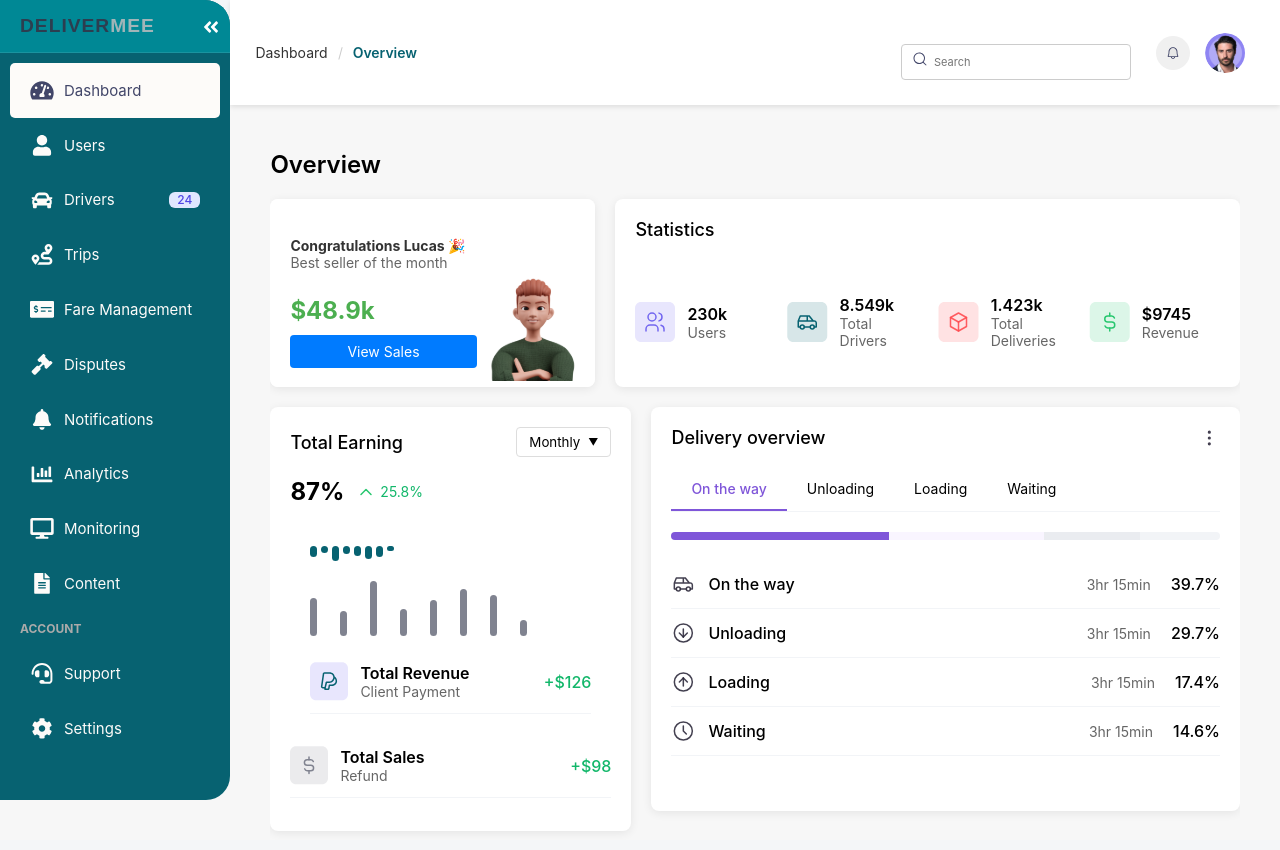
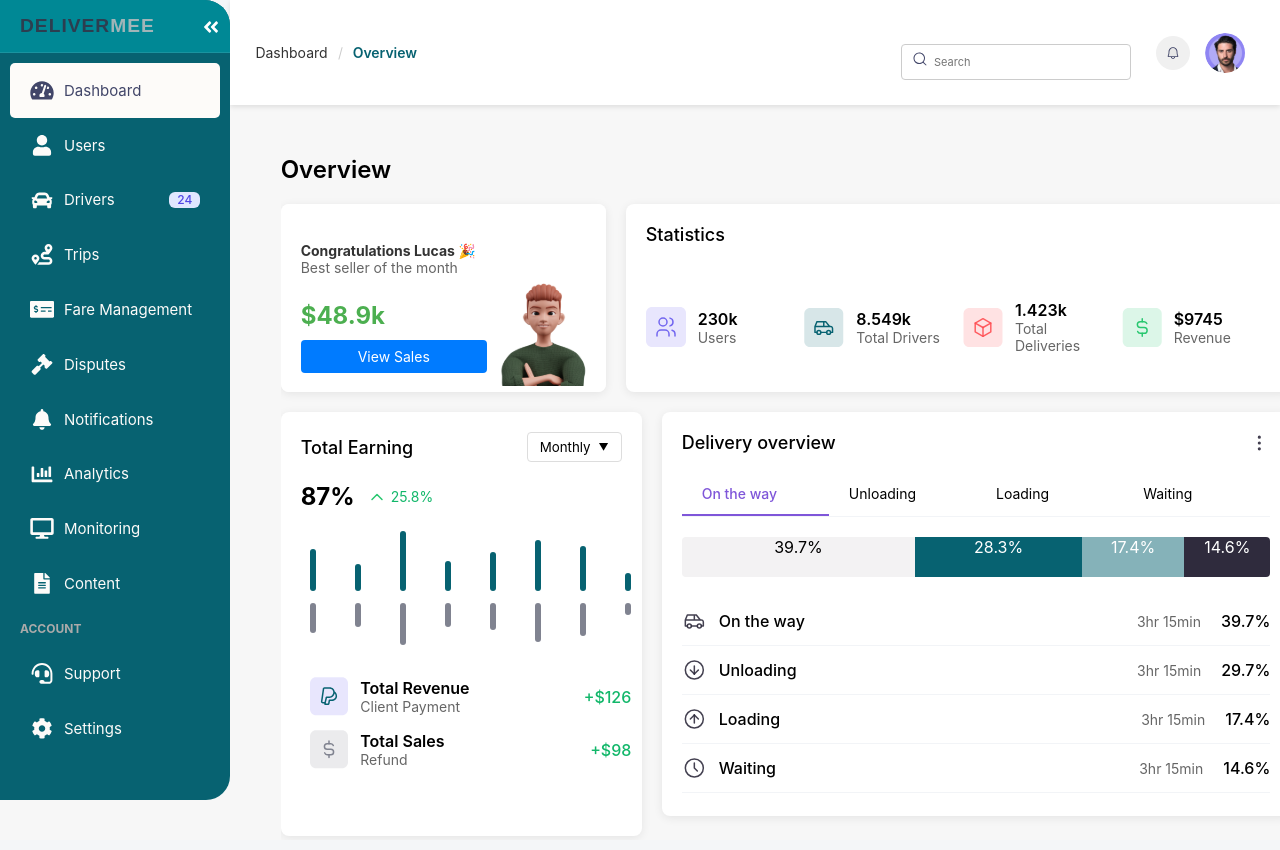
Before and after one commit to waleedboi/admin-dashboard, a React (Vite) app: page /overview in a window 1280 px wide. Built offline with nearby package versions, Linux system fonts and the light colour scheme.

Commit message:
overview

```diff
--- a/src/CSS/home.css
+++ b/src/CSS/home.css
@@ -1,6 +1,8 @@
 .overview-container {
-  padding: 20px;
   width: 100%;
+  max-width: 1200px;
+  margin: 2.5% 0 0 3% !important;
+  padding: 0;
   box-sizing: border-box;
 }
 
@@ -20,7 +22,6 @@
   font-weight: 600;
 }
 
-/* Card rows */
 .overview-custom-row {
   display: flex;
   flex-direction: row;
@@ -144,18 +145,31 @@
 
 .overview-stats-container {
   display: flex;
-  /* flex-wrap: wrap; */
-  gap: 20px;
+  flex-wrap: wrap;
+  gap: 10px;
 }
 
+@media (max-width: 768px) {
+  .overview-stat-item {
+    flex: 1 1 calc(50% - 20px);
+  }
+}
+@media (max-width: 480px) {
+  .overview-stat-item {
+    flex: 1 1 100%;
+  }
+}
 .overview-stat-item {
-  flex: 1 1 calc(80% - 10px);
+   flex: 1 1 calc(20% - 20px);
   display: flex;
   align-items: center;
   gap: 12px;
- margin: 35px 0 0 0;
-
-
+  min-width: 100px;
+  margin: 35px 0 0 0;
+}
+.overview-stat-item img {
+  max-width: 40px;
+  height: auto;
 }
 
 .overview-stat-info {
@@ -259,41 +273,6 @@
   font-size: 14px;
 }
 
-
-.overview-chart-wrapper {
-  display: flex;
-  flex-direction: column;
-  gap: 20px;
-}
-
-.overview-chart-rowss {
-  display: flex;
-  align-items: flex-start;
-  height: 15px;
-  gap: 4px;
-}
-.overview-chart-rows {
-  display: flex;
-  align-items: flex-end;
-  height: 55px;
-  gap: 23px;
-}
-
-.overview-chart-bar {
-  width: 7px;
-  border-radius: 4px;
-   margin: auto;
-   margin: 0;
-}
-
-.primary {
-  background-color: #076271
-}
-
-.primarys {
-  background-color: #808390;
-}
-
 .overview-container{
    display: flex;
   flex-direction: column;
@@ -305,13 +284,50 @@
   display: flex;
   align-items: center;
   gap: 12px;
-  padding: 12px 0;
-  border-bottom: 1px solid #F2F4F7;
+
 }
 
 .overview-stat-information {
   flex: 1;
 }
+.chart-wrapper {
+  display: flex;
+  flex-direction: column;
+  gap: 12px;
+  max-width: 100%;
+  overflow-x: auto;
+}
+
+.chart-row{
+   display: flex;
+  align-items: flex-end;
+  justify-content: space-between;
+  height: 60px;
+  gap: 5px;
+}
+.chart-rows {
+  display: flex;
+  align-items: flex-start;
+  justify-content: space-between;
+  height: 60px;
+  gap: 5px;
+}
+
+.chart-bar {
+  width: 6px;
+  border-radius: 4px;
+  transition: height 0.3s ease;
+}
+
+.primary {
+  background-color: #808390;
+  background-color: #076271
+}
+
+.secondary {
+  background-color: #808390;
+}
+
 
 .overview-stat-amount {
   color: #12B76A;
@@ -334,10 +350,12 @@
   display: flex;
   border-bottom: 1px solid #F2F4F7;
   margin-bottom: 20px;
+
 }
 
 .overview-delivery-option {
   padding: 12px 20px;
+  width: 100%;
   cursor: pointer;
   position: relative;
   font-size: 14px;
@@ -351,32 +369,40 @@
 
 .overview-progress-container {
   margin-bottom: 20px;
+
 }
 
 .overview-progress-bar-wrapper {
   display: flex;
-  height: 8px;
+  text-align: center !important;
+  height: 40px;
   border-radius: 4px;
   overflow: hidden;
 }
 
 .overview-progress-bar.way {
-  background-color: #7F56D9;
+background-color:#f3f2f3;
   width: 39.7%;
 }
 
 .overview-progress-bar.unloading {
-  background-color: #F9F5FF;
+ background-color:#076271;
   width: 28.3%;
+
+   color: white;
+
+
 }
 
 .overview-progress-bar.loading {
-  background-color: #EAECF0;
+ background-color:#0762717D;
   width: 17.4%;
+   color: white;
 }
 
 .overview-progress-bar.waiting {
-  background-color: #F2F4F7;
+ background-color:#2F2B3D;
+ color: white;
   width: 14.6%;
 }
 
@@ -408,3 +434,72 @@
 .overview-delivery-percent {
   font-weight: 500;
 }
+
+@media (max-width: 599px) {
+  .overview-custom-row {
+    flex-direction: column;
+  }
+
+  .overview-custom-card {
+    flex: 1 1 100%;
+    max-width: 100%;
+  }
+
+  .overview-progress-bar-wrapper {
+    flex-direction: column;
+    height: auto;
+  }
+
+  .overview-progress-bar {
+    width: 100% !important;
+    margin-bottom: 8px;
+  }
+
+  .overview-stats-container {
+    flex-direction: column;
+  }
+
+  .overview-stat-item {
+    margin: 10px 0;
+  }
+
+  .overview-earning-card {
+    max-width: 100%;
+  }
+
+  .overview-congrats-image {
+    display: none;
+  }
+}
+@media (min-width: 600px) and (max-width: 991px) {
+  .overview-custom-card {
+    flex: 1 1 calc(50% - 10px);
+    max-width: 100%;
+  }
+
+  .overview-stats-container {
+    flex-wrap: wrap;
+  }
+
+  .overview-progress-bar-wrapper {
+    flex-direction: row;
+    flex-wrap: wrap;
+  }
+
+  .overview-progress-bar {
+    flex: 1 1 100%;
+  }
+}
+@media (min-width: 992px) {
+  .overview-custom-row {
+    flex-direction: row;
+  }
+
+  .overview-custom-card {
+    flex: 1 1 calc(50% - 20px);
+  }
+
+  .overview-stats-container {
+    flex-direction: row;
+  }
+}
--- a/src/Components/Overview.jsx
+++ b/src/Components/Overview.jsx
@@ -136,26 +136,17 @@ const Overview = () => {
 
 
                                     <div className="overview-container">
-  <div className="overview-chart-wrapper">
-    <div className="overview-chart-rowss">
+                                        <div className="chart-wrapper">
+                                            <div className="chart-row primary-row">
                                                 {[70, 45, 100, 50, 65, 85, 75, 30].map((h, i) => (
-        <div
-          key={i}
-          className="overview-chart-bar primary"
-          style={{ height: `${h}%` }}
-        ></div>
+                                                    <div key={i} className="chart-bar primary" style={{ height: `${h}%` }}></div>
                                                 ))}
                                             </div>
-    <div className="overview-chart-rows">
-      {[70, 45, 100, 50, 65, 85, 75, 30].map((h, i) => (
-        <div
-          key={i}
-          className="overview-chart-bar primarys"
-          style={{ height: `${h}%` }}
-        ></div>
+                                            <div className="chart-rows secondary-row">
+                                                {[50, 40, 70, 40, 45, 65, 55, 20].map((h, i) => (
+                                                    <div key={i} className="chart-bar secondary" style={{ height: `${h}%` }}></div>
                                                 ))}
-    </div>
-  </div>
+                                            </div></div>
 
                                         <div className="overview-stat-items">
                                             <img src="/Iconlast.svg" alt="Icon" />
@@ -165,7 +156,7 @@ const Overview = () => {
                                             </div>
                                             <p className="overview-stat-amount">+$126</p>
                                         </div>
-</div>
+
                                     <div className="overview-stat-items">
                                         <img src="/Iconss.svg" alt="Icon" />
                                         <div className="overview-stat-information">
@@ -173,7 +164,7 @@ const Overview = () => {
                                             <div className="overview-stat-label">Refund</div>
                                         </div>
                                         <p className="overview-stat-amount">+$98</p>
-                                    </div>
+                                    </div> </div>
                                 </div>
                             </div>
                         </div>
@@ -201,10 +192,10 @@ const Overview = () => {
 
                                     <div className="overview-progress-container">
                                         <div className="overview-progress-bar-wrapper">
-                                            <div className="overview-progress-bar way"></div>
-                                            <div className="overview-progress-bar unloading"></div>
-                                            <div className="overview-progress-bar loading"></div>
-                                            <div className="overview-progress-bar waiting"></div>
+                                            <div className="overview-progress-bar way">39.7%</div>
+                                            <div className="overview-progress-bar unloading">28.3%</div>
+                                            <div className="overview-progress-bar loading">17.4%</div>
+                                            <div className="overview-progress-bar waiting">14.6%</div>
                                         </div>
                                     </div>
 
```
Lines whose indentation alone changed are shown as unchanged.
